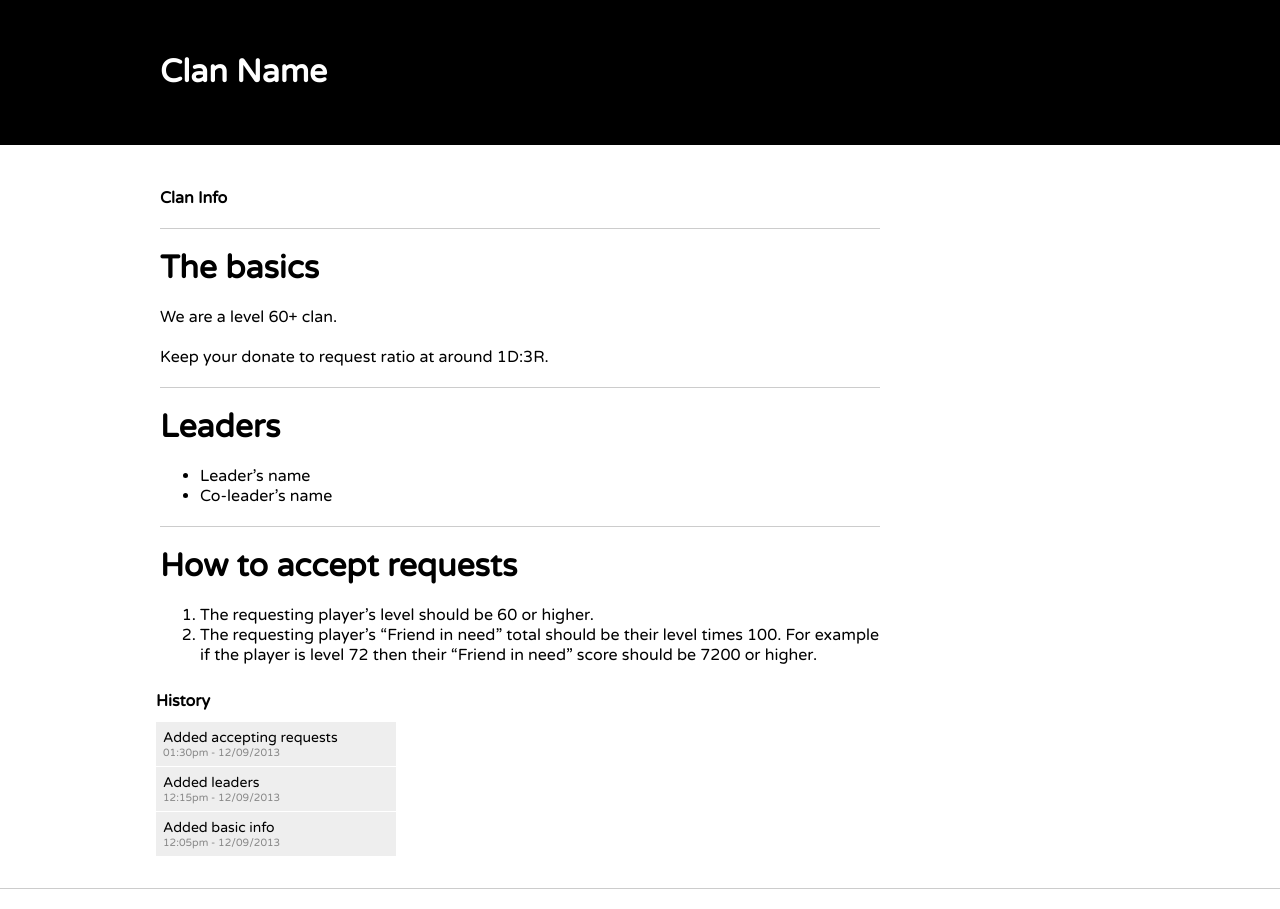
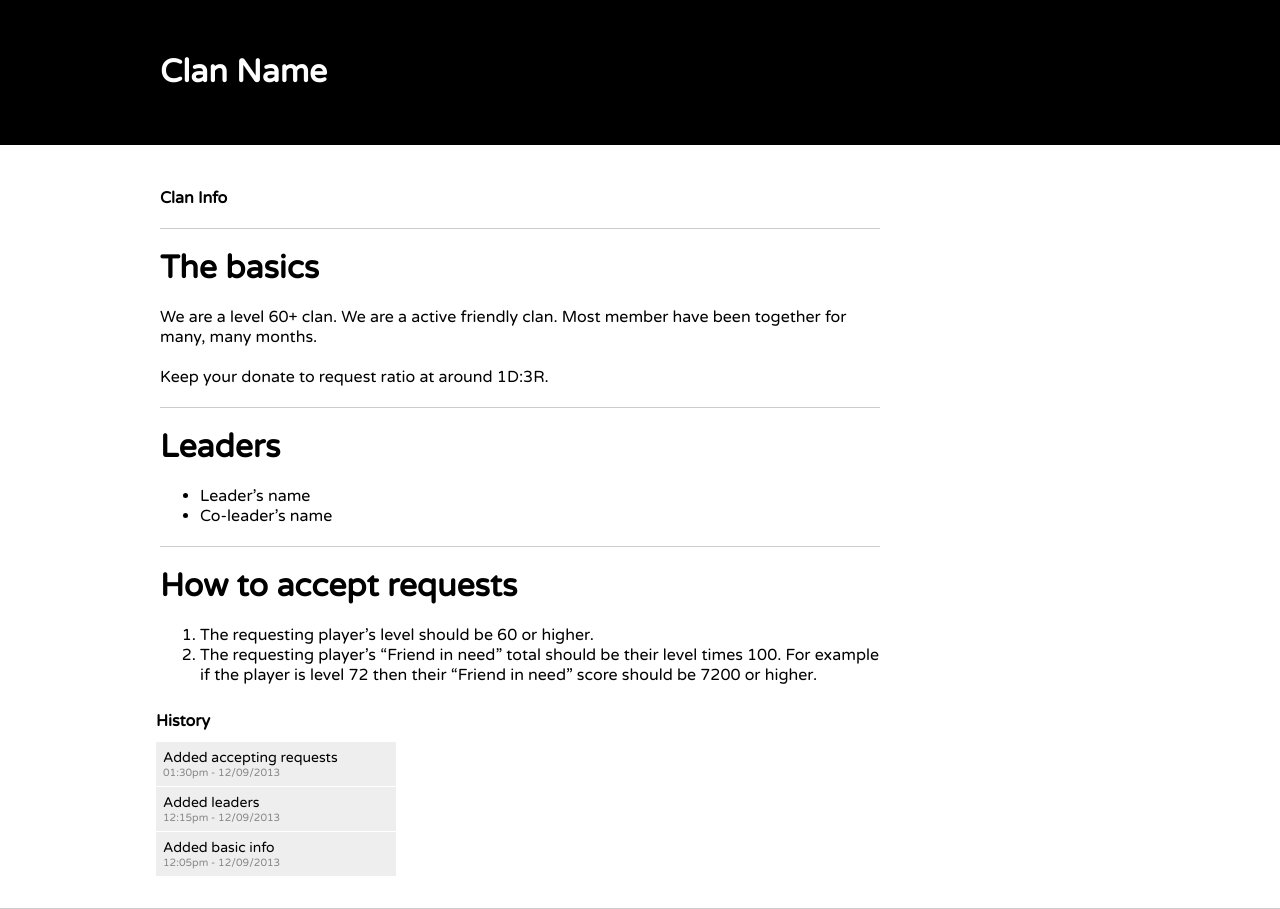
Before and after one commit to himedlooff/proto-clashers, a Jekyll site: the page built from clan-name/index.md, in a window 1280 px wide. Built offline with Jekyll 4.4.1, drawn with Linux system fonts in a browser that asks for light colours; Markdown is read by kramdown in place of the engine named in the settings.

Commit message:
Updated index.md

```diff
--- a/clan-name/index.md
+++ b/clan-name/index.md
@@ -6,6 +6,7 @@ published: true
 # The basics
 
 We are a level 60+ clan.
+We are a active friendly clan.  Most member have been together for many, many months.
 
 Keep your donate to request ratio at around 1D:3R.
 
```
